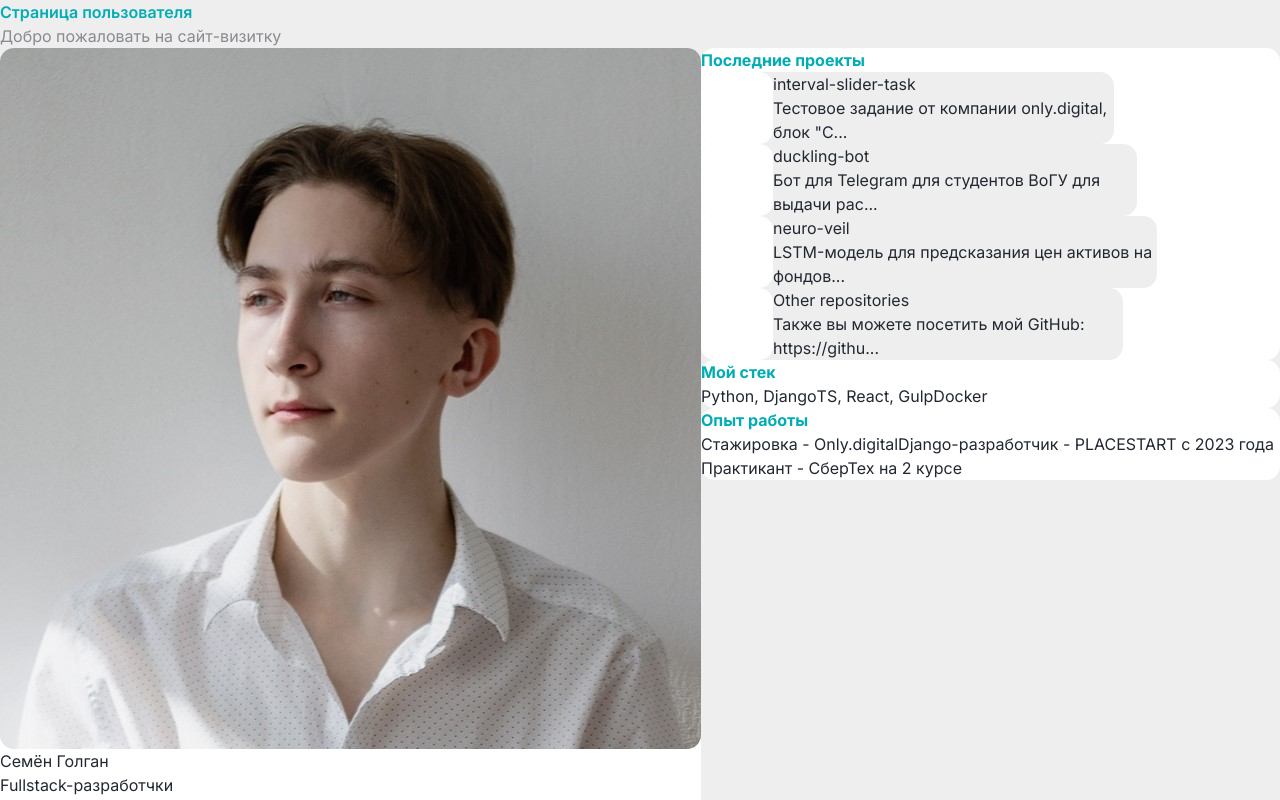
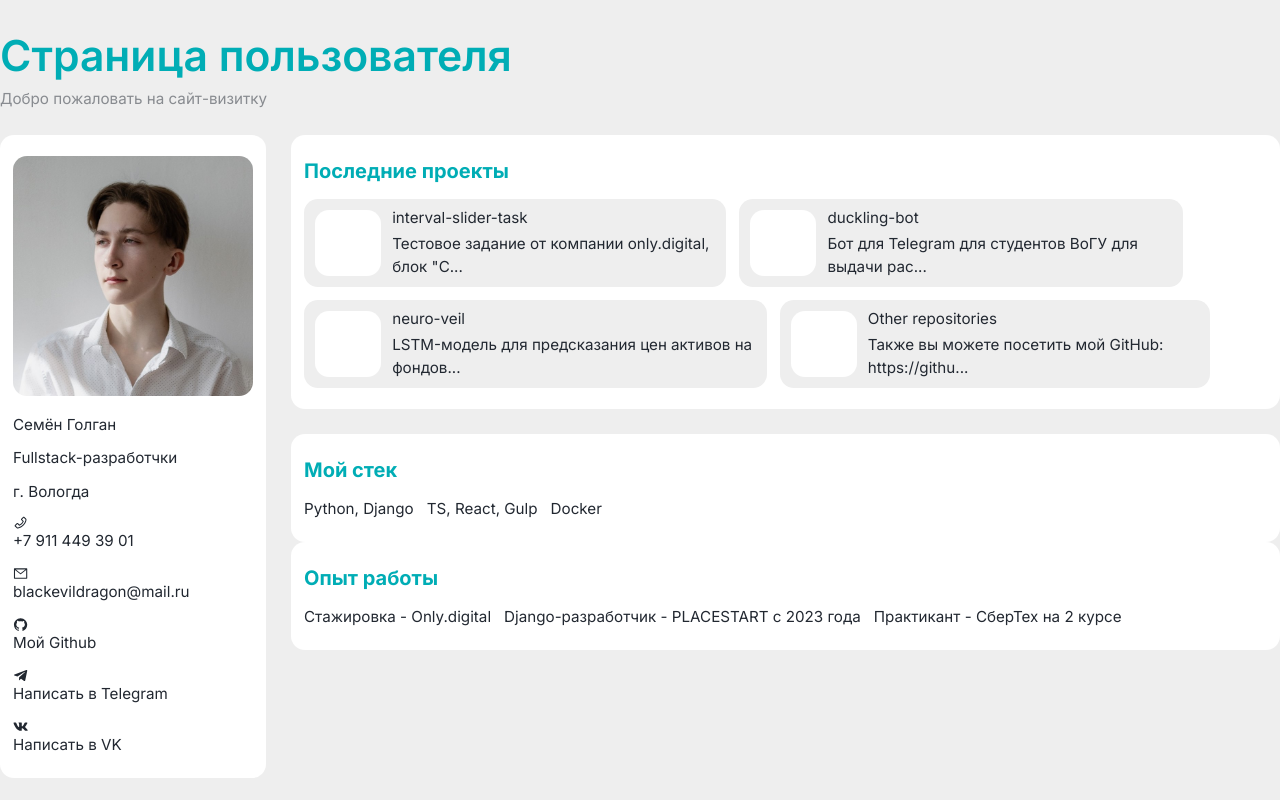
Before and after one commit to black-evil-dragon/ml-start-task, a React (Vite) app in the folder app/: page / in a window 1280 px wide. Shown: the top 800 px of the page. Built offline with nearby package versions, Linux system fonts and the light colour scheme.

Commit message:
[fix] add crossbrowser, fix function

```diff
--- /dev/null
+++ b/app/postcss.config.js
@@ -0,0 +1,5 @@
+module.exports = {
+  plugins: {
+    autoprefixer: {},
+  },
+};
--- a/app/src/app/styles/settings/_functions.scss
+++ b/app/src/app/styles/settings/_functions.scss
@@ -1,4 +1,5 @@
 @use 'sass:map';
+@use 'sass:math';
 
 @use './variables' as *;
 
@@ -7,6 +8,17 @@
     @return map.get($theme-map, $type);
 }
 
+// @function calcFluid($min-value, $max-value, $min-vw: 320px, $max-vw: 1920px) {
+//     @return calc(#{$min-value}px + (#{$max-value}px - #{$min-value}px) * (100vw - #{$min-vw}) / (#{$max-vw} - #{$min-vw}));
+// }
 @function calcFluid($min-value, $max-value, $min-vw: 320px, $max-vw: 1920px) {
-    @return calc(#{$min-value}px + (#{$max-value}px - #{$min-value}px) * (100vw - #{$min-vw}) / (#{$max-vw} - #{$min-vw}));
+    $k: math.div($max-value - $min-value, strip-unit($max-vw) - strip-unit($min-vw));
+    $b: $min-value - $k * strip-unit($min-vw);
+
+    @return calc(#{$k} * 100vw + #{$b}px);
 }
+
+
+@function strip-unit($value) {
+    @return math.div($value, ($value * 0 + 1));
+}
--- a/app/src/features/theme/ui/theme-switcher.module.scss
+++ b/app/src/features/theme/ui/theme-switcher.module.scss
@@ -1,4 +1,5 @@
 .wrapper {
+    user-select: none;
     position: relative;
     overflow: hidden;
 
@@ -27,7 +28,7 @@
         border-radius: 50%;
 
 
-        transform: translate(0, 100%);
+        transform: translate(0, 101%);
         @include theme-color("background-color", "element");
         transition: transform $transition-time ease-in-out,
             background-color $transition-time ease-in-out;
--- a/app/vite.config.ts
+++ b/app/vite.config.ts
@@ -1,9 +1,11 @@
 import { defineConfig } from 'vite'
 import react from '@vitejs/plugin-react'
 
+
+
 import path from "path";
 
-const DEBUG = false // process.env.NODE_ENV
+const DEBUG = true // process.env.NODE_ENV
 
 // https://vite.dev/config/
 export default defineConfig({
@@ -21,6 +23,18 @@ export default defineConfig({
     },
   },
 
+
+
+  plugins: [
+    react({
+      babel: {
+        plugins: [['babel-plugin-react-compiler']],
+      },
+    }),
+  ],
+
+
+
   css: {
     preprocessorOptions: {
       scss: {
@@ -32,8 +46,14 @@ export default defineConfig({
     modules: {
       generateScopedName: DEBUG ? '[name]__[local]' : '[hash:base64:8]',
       localsConvention: 'camelCase'
-    }
+    },
   },
+
+  // optimizeDeps: {
+  //   include: ['autoprefixer']
+  // },
+
+
 
 
   build: {
@@ -46,16 +66,6 @@ export default defineConfig({
           vendor: ['react', 'react-dom']
         }
       }
-    }
+    },
   },
-
-
-  plugins: [
-    react({
-      babel: {
-        plugins: [['babel-plugin-react-compiler']],
-      },
-    }),
-  ],
-
 })
```
Also changed, not shown: app/package.json (+7 -2 lines), 1 other file (tests, documents, lock files or other folders).
